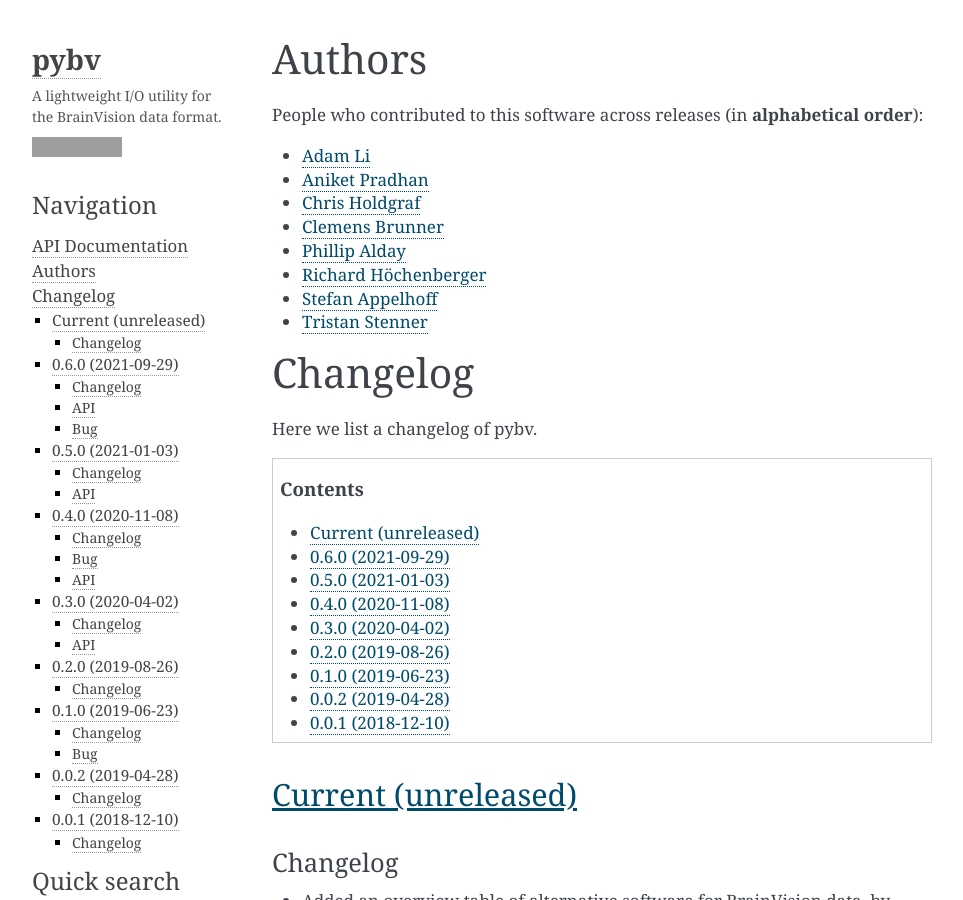
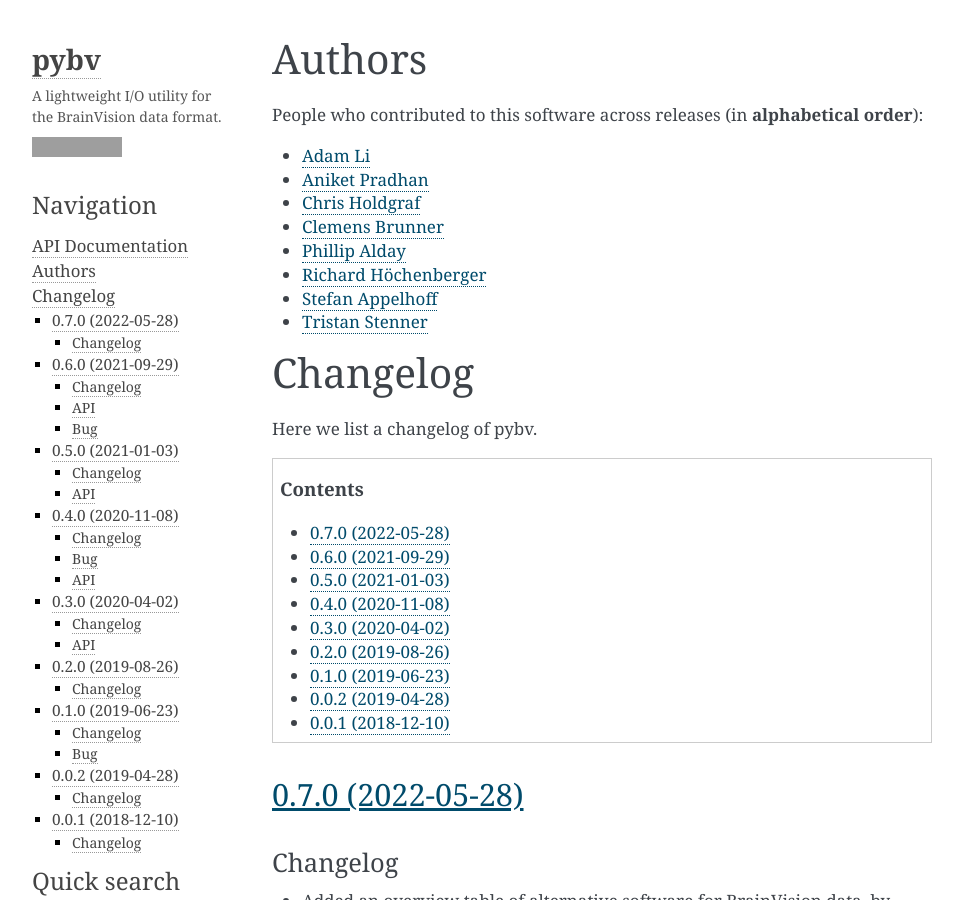
Before and after one commit to bids-standard/pybv, a Sphinx documentation site: the page built from docs/changelog.rst, in a window 1280 px wide and 900 px high. Shown: the whole window, without its empty margins (148-1111 px from the left). Built offline with Sphinx 7.4.7, drawn with Linux system fonts in a browser that asks for light colours; grey boxes are pictures that could not be loaded.

Commit message:
REL: 0.7.0

```diff
--- a/docs/changelog.rst
+++ b/docs/changelog.rst
@@ -27,8 +27,8 @@
    :local:
    :depth: 1
 
-Current (unreleased)
-====================
+0.7.0 (2022-05-28)
+==================
 
 Changelog
 ~~~~~~~~~
--- a/pybv/__init__.py
+++ b/pybv/__init__.py
@@ -1,7 +1,7 @@
 """A lightweight I/O utility for the BrainVision data format."""
 
 
-__version__ = '0.7.0.dev0'
+__version__ = '0.7.0'
 from .io import write_brainvision
 
 __all__ = ['write_brainvision']
```
